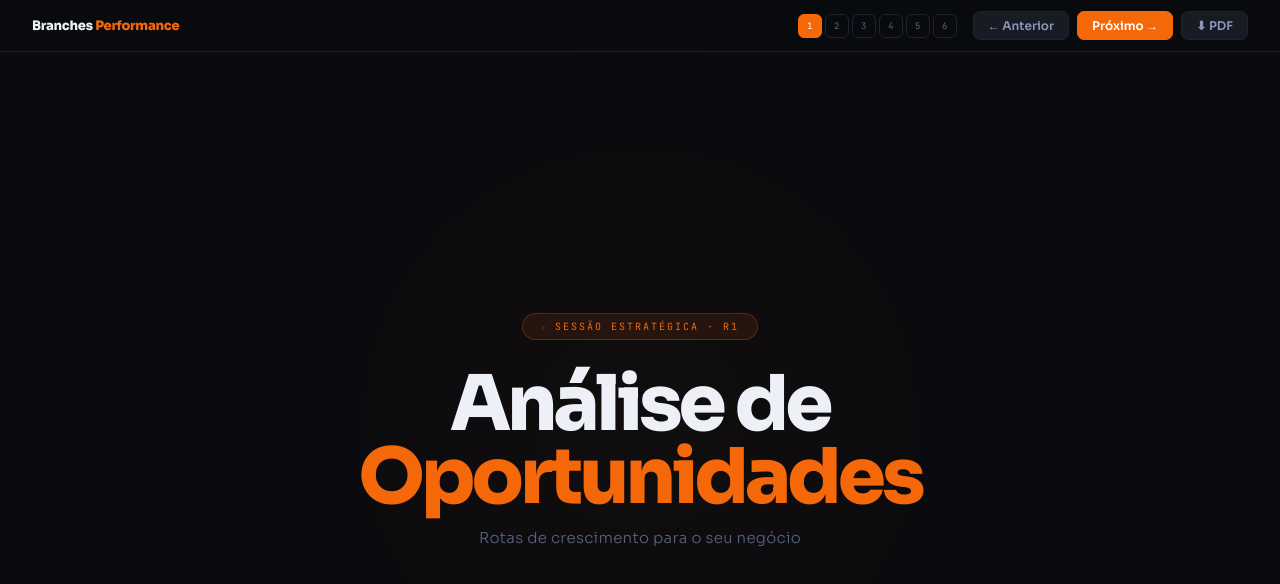
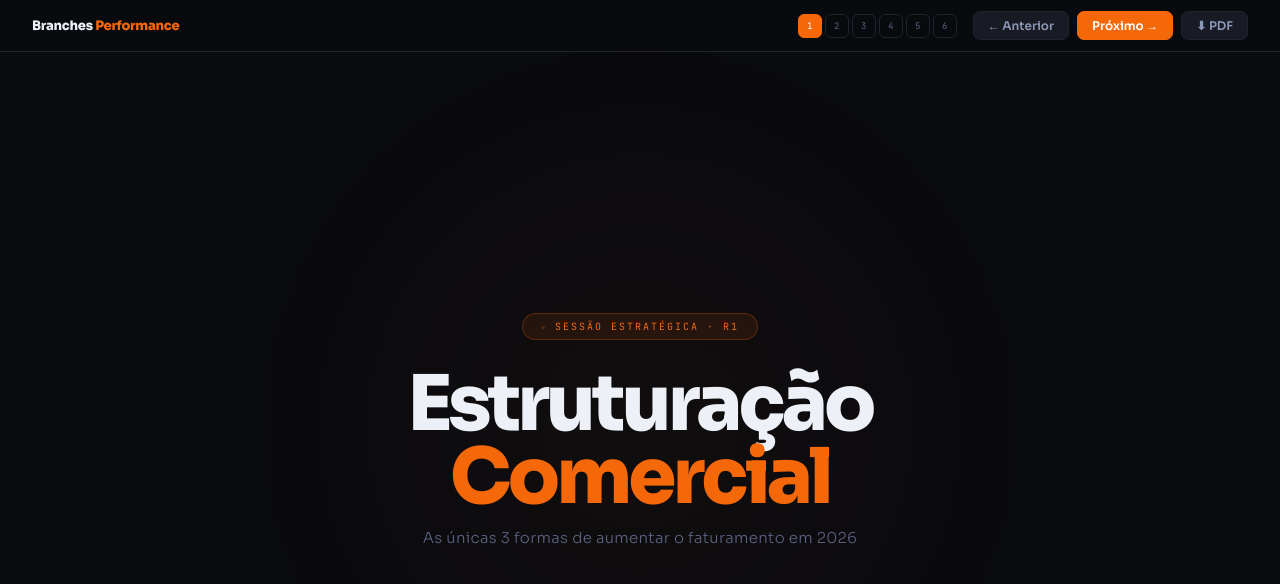
Before and after one commit to gustavobenedetti/bp.sessaoestrategica, a plain HTML site: page index.html in a window 1280 px wide. Drawn offline with nearby package versions, Linux system fonts and the light colour scheme.

Commit message:
Update index.html

```diff
--- a/index.html
+++ b/index.html
@@ -220,8 +220,8 @@ body{font-family:var(--font);background:var(--bg);color:var(--text);overflow:hid
     <div class="bg-glow"></div>
     <div class="capa-wrap">
       <div class="capa-badge">Sessão Estratégica · R1</div>
-      <div class="capa-title">Análise de<br><span>Oportunidades</span></div>
-      <div class="capa-sub">Rotas de crescimento para o seu negócio</div>
+      <div class="capa-title">Estruturação<br><span>Comercial</span></div>
+      <div class="capa-sub">As únicas 3 formas de aumentar o faturamento em 2026</div>
     </div>
   </div>
 
```
